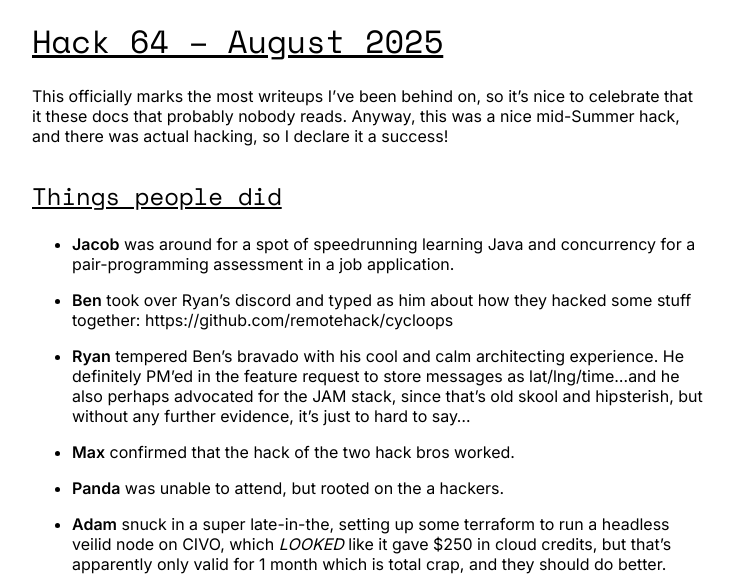
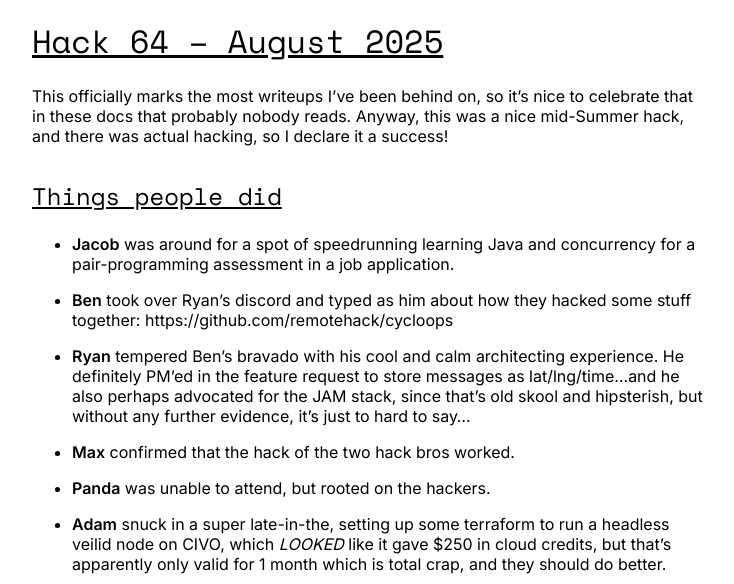
Before and after one commit to remotehack/remotehack.github.io, a Jekyll site: the page built from _hacks/64.md, in a window 1280 px wide. Shown: the part 151-735 px from the top of the page, without its empty margins (272-1006 px from the left). Built offline with Jekyll 4.4.1, drawn with Linux system fonts in a browser that asks for light colours.

Commit message:
fix simple typos

```diff
--- a/_hacks/64.md
+++ b/_hacks/64.md
@@ -3,7 +3,7 @@ hack_number: 64
 date: 2025-08-30
 ---
 
-This officially marks the most writeups I've been behind on, so it's nice to celebrate that it these docs that probably nobody reads. Anyway, this was a nice mid-Summer hack, and there was actual hacking, so I declare it a success!
+This officially marks the most writeups I've been behind on, so it's nice to celebrate that in these docs that probably nobody reads. Anyway, this was a nice mid-Summer hack, and there was actual hacking, so I declare it a success!
 
 ## Things people did
 
@@ -15,7 +15,7 @@ This officially marks the most writeups I've been behind on, so it's nice to cel
 
 - **Max** confirmed that the hack of the two hack bros worked.
 
-- **Panda** was unable to attend, but rooted on the a hackers.
+- **Panda** was unable to attend, but rooted on the hackers.
 
 - **Adam** snuck in a super late-in-the, setting up some terraform to run a headless veilid node on CIVO, which _LOOKED_ like it gave $250 in cloud credits, but that's apparently only valid for 1 month which is total crap, and they should do better.
 
```
